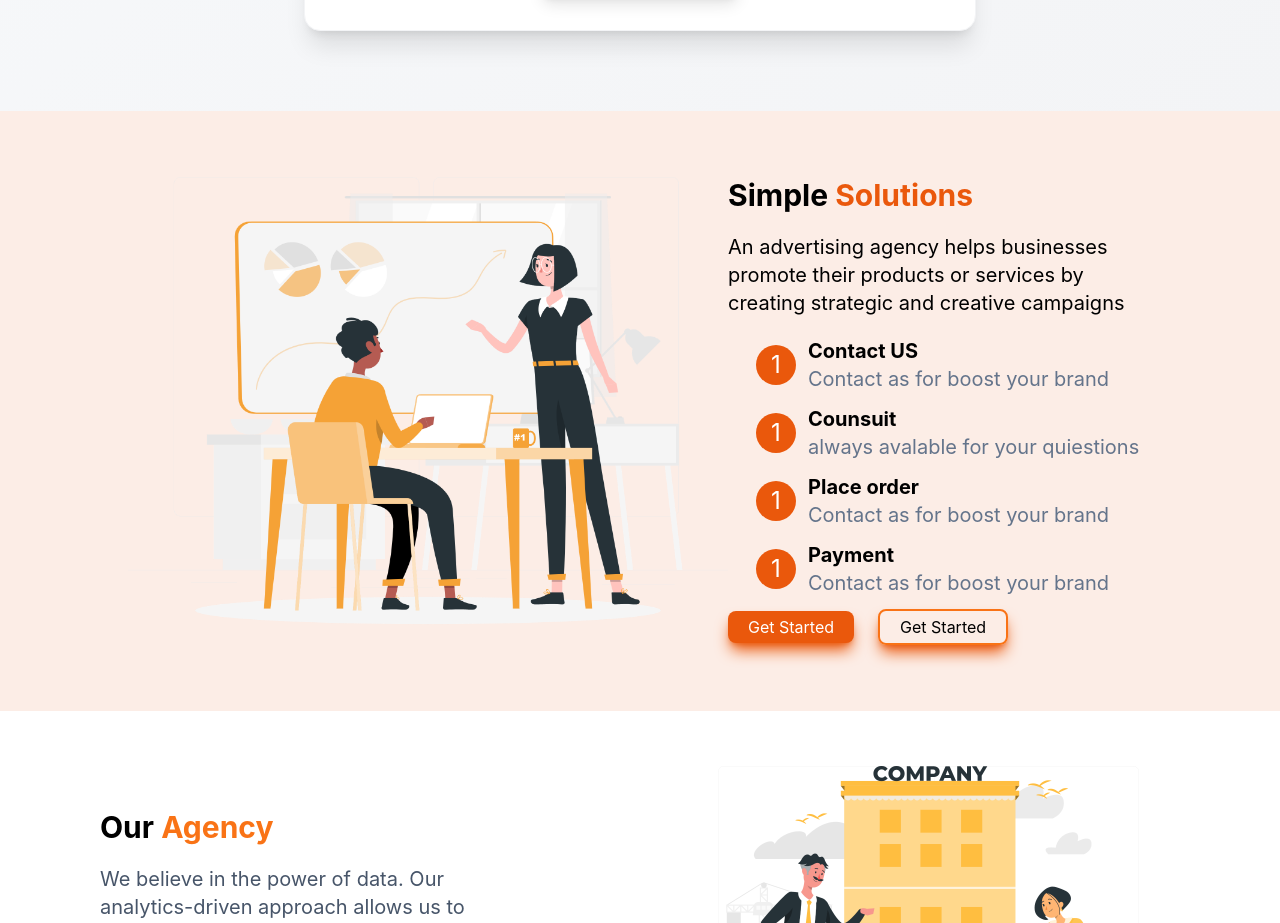
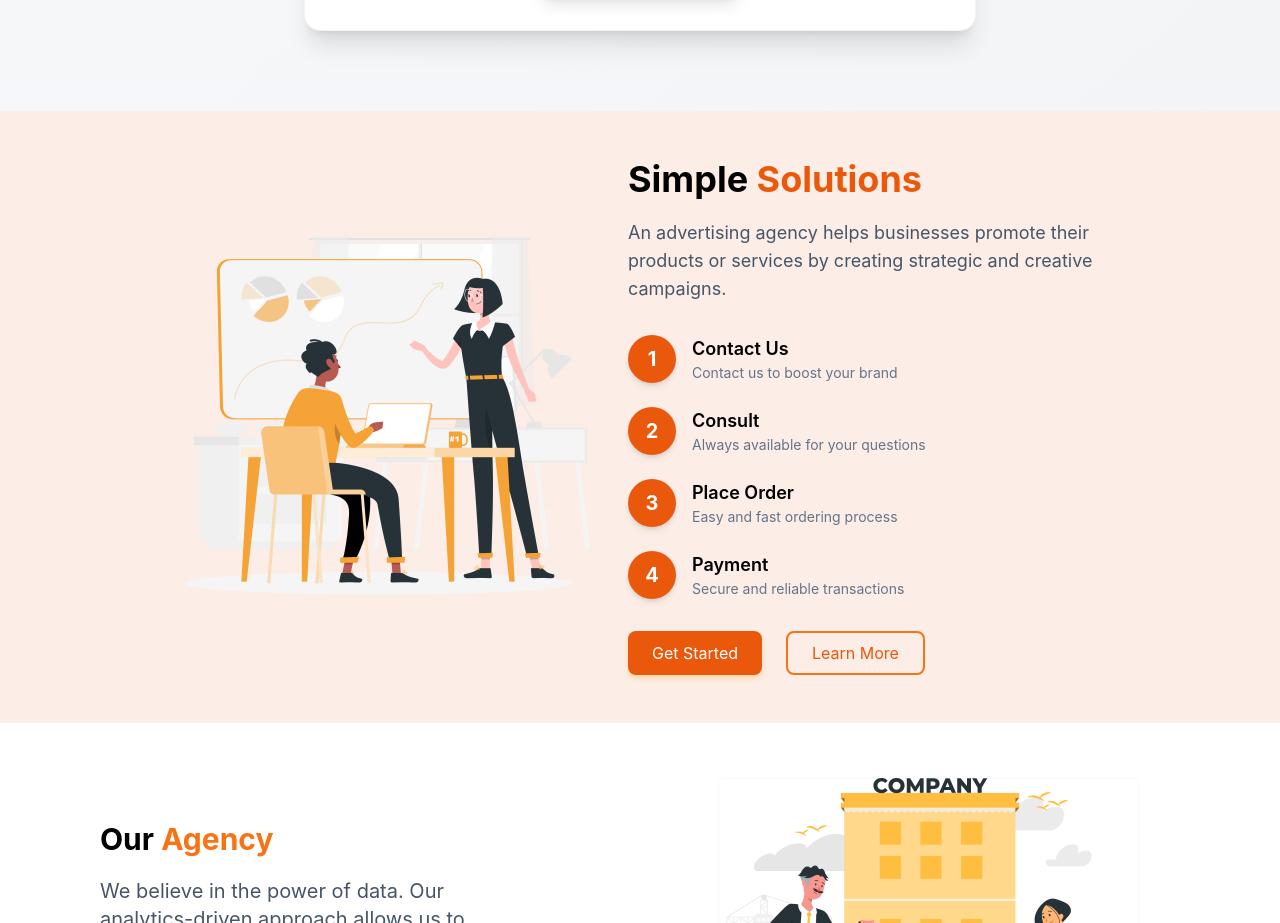
Before and after one commit to ismailessaouabi/landing-page, a React (Create React App) app: page / in a window 1280 px wide. Shown: the part 1979-2902 px from the top of the page. Built offline with nearby package versions, Linux system fonts and the light colour scheme.

Commit message:
améloiration le style de component solutions.jsx

```diff
--- a/src/components/solutions.jsx
+++ b/src/components/solutions.jsx
@@ -1,53 +1,58 @@
-import React from 'react'
-
-
+import React from 'react';
 
 export const Solutions = () => {
   return (
-    <section className=" relative w-full flex px-32 justify-between items-center bg-polor">
-    <img className='max-w-[600px]' src="/images/img2.png" alt="" />
-    <div>
-      <h1  className='text-3xl font-bold mb-5 '>Simple <span className='text-orange-600 text-3xl font-bold '>Solutions</span></h1>
-      <p className='text-xl font-normal mb-5 '>An advertising agency helps businesses promote their products or services by creating strategic and creative campaigns</p>
-      <ul className='pl-7'>
-        <li className='flex gap-3 justify-between items-center w-fit mb-3'>
-          <div class="w-10 h-10 bg-orange-600 rounded-full flex justify-center text-2xl text-white items-center">1</div>
-          <div className='flex flex-col'>
-            <h1 className='text-xl font-bold' >Contact US</h1>
-            <p className='text-xl text-slate-500'>Contact as for boost your brand</p>
-          </div>
-        </li>
+    <section className="relative w-full flex flex-col lg:flex-row px-6 lg:px-32 py-12 justify-between items-center bg-polor">
 
-        <li className='flex gap-3 justify-between items-center w-fit mb-3'>
-          <div class="w-10 h-10 bg-orange-600 rounded-full flex justify-center text-2xl text-white items-center">1</div>
-          <div className='flex flex-col'>
-            <h1 className='text-xl font-bold' >Counsuit</h1>
-            <p className='text-xl text-slate-500'>always avalable for your quiestions</p>
-          </div>
-        </li>
+      {/* Image */}
+      <img
+        className="max-w-full lg:max-w-[500px] mb-8 lg:mb-0"
+        src="/images/img2.png"
+        alt="Solutions"
+      />
 
-        <li className='flex gap-3 justify-between items-center w-fit mb-3'>
-          <div class="w-10 h-10 bg-orange-600 rounded-full flex justify-center text-2xl text-white items-center">1</div>
-          <div className='flex flex-col'>
-            <h1 className='text-xl font-bold' >Place order</h1>
-            <p className='text-xl text-slate-500'>Contact as for boost your brand</p>
-          </div>
-        </li>
+      {/* Content */}
+      <div className="max-w-xl text-center lg:text-left">
+        <h1 className="text-3xl lg:text-4xl font-bold mb-5">
+          Simple{" "}
+          <span className="text-orange-600">
+            Solutions
+          </span>
+        </h1>
+        <p className="text-lg text-slate-600 mb-8">
+          An advertising agency helps businesses promote their products or services by creating strategic and creative campaigns.
+        </p>
 
-        <li className='flex gap-3 justify-between items-center w-fit mb-3'>
-          <div class="w-10 h-10 bg-orange-600 rounded-full flex justify-center text-2xl text-white items-center">1</div>
-          <div className='flex flex-col'>
-            <h1 className='text-xl font-bold' >Payment</h1>
-            <p className='text-xl text-slate-500'>Contact as for boost your brand</p>
-          </div>
-        </li>
-      </ul>
-      <div>
-      <button className='bg-orange-600 px-5 py-1 rounded-lg text-white shadow-orange-600 shadow-lg'>Get Started</button>
-      <button className='bg-transparent border-2 border-orange-500 px-5 py-1 rounded-lg ml-6 shadow-orange-600 shadow-lg'>Get Started</button>
+        {/* Steps */}
+        <ul className="space-y-6">
+          {[
+            { title: "Contact Us", desc: "Contact us to boost your brand" },
+            { title: "Consult", desc: "Always available for your questions" },
+            { title: "Place Order", desc: "Easy and fast ordering process" },
+            { title: "Payment", desc: "Secure and reliable transactions" },
+          ].map((item, index) => (
+            <li key={index} className="flex items-center gap-4">
+              <div className="w-12 h-12 bg-orange-600 rounded-full flex justify-center items-center text-xl font-bold text-white shadow-md">
+                {index + 1}
+              </div>
+              <div className="flex flex-col text-left">
+                <h2 className="text-lg font-semibold">{item.title}</h2>
+                <p className="text-sm text-slate-500">{item.desc}</p>
+              </div>
+            </li>
+          ))}
+        </ul>
+
+        {/* Buttons */}
+        <div className="mt-8 flex flex-col sm:flex-row gap-4 sm:gap-6 justify-center lg:justify-start">
+          <button className="bg-orange-600 px-6 py-2 rounded-lg text-white shadow-md shadow-orange-200 hover:bg-orange-700 transition">
+            Get Started
+          </button>
+          <button className="bg-transparent border-2 border-orange-500 px-6 py-2 rounded-lg text-orange-600 hover:bg-orange-500 hover:text-white transition">
+            Learn More
+          </button>
+        </div>
       </div>
-    </div>
-</section>
-
-  )
-}
+    </section>
+  );
+};
```
